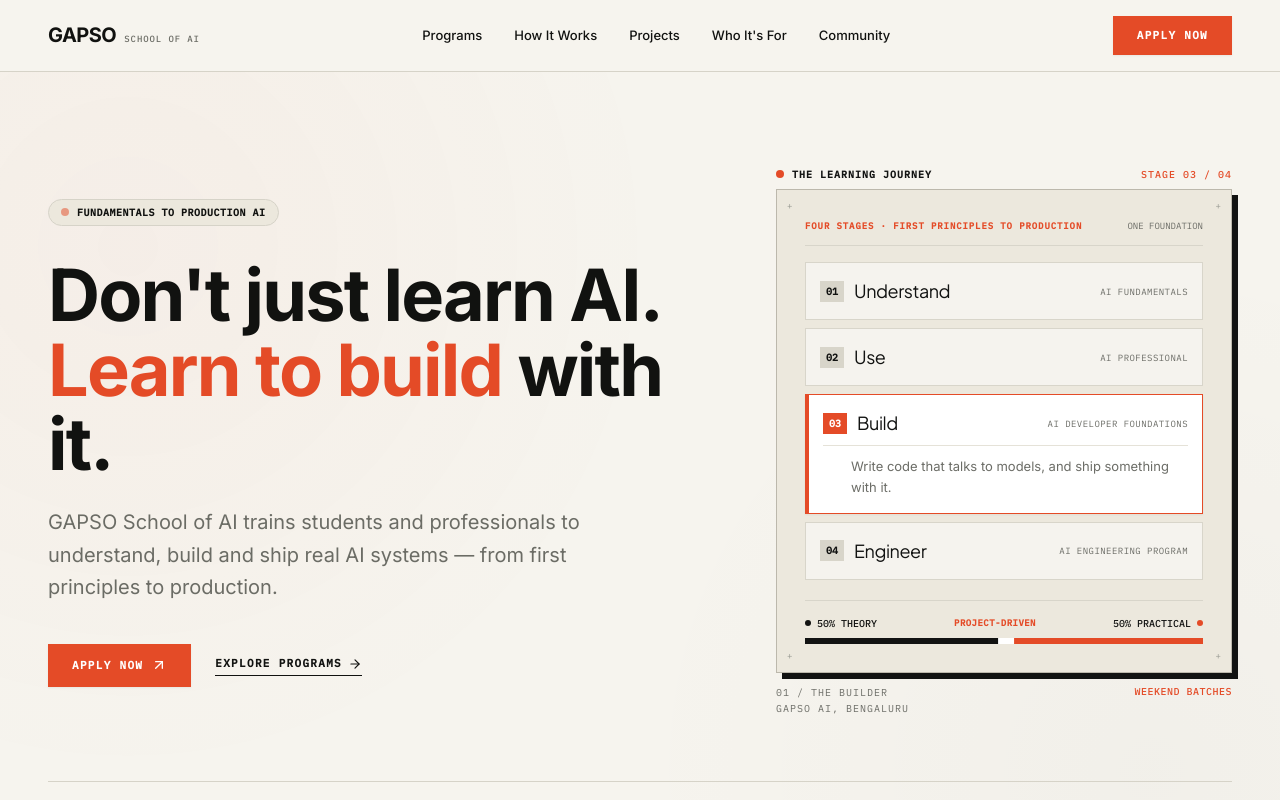
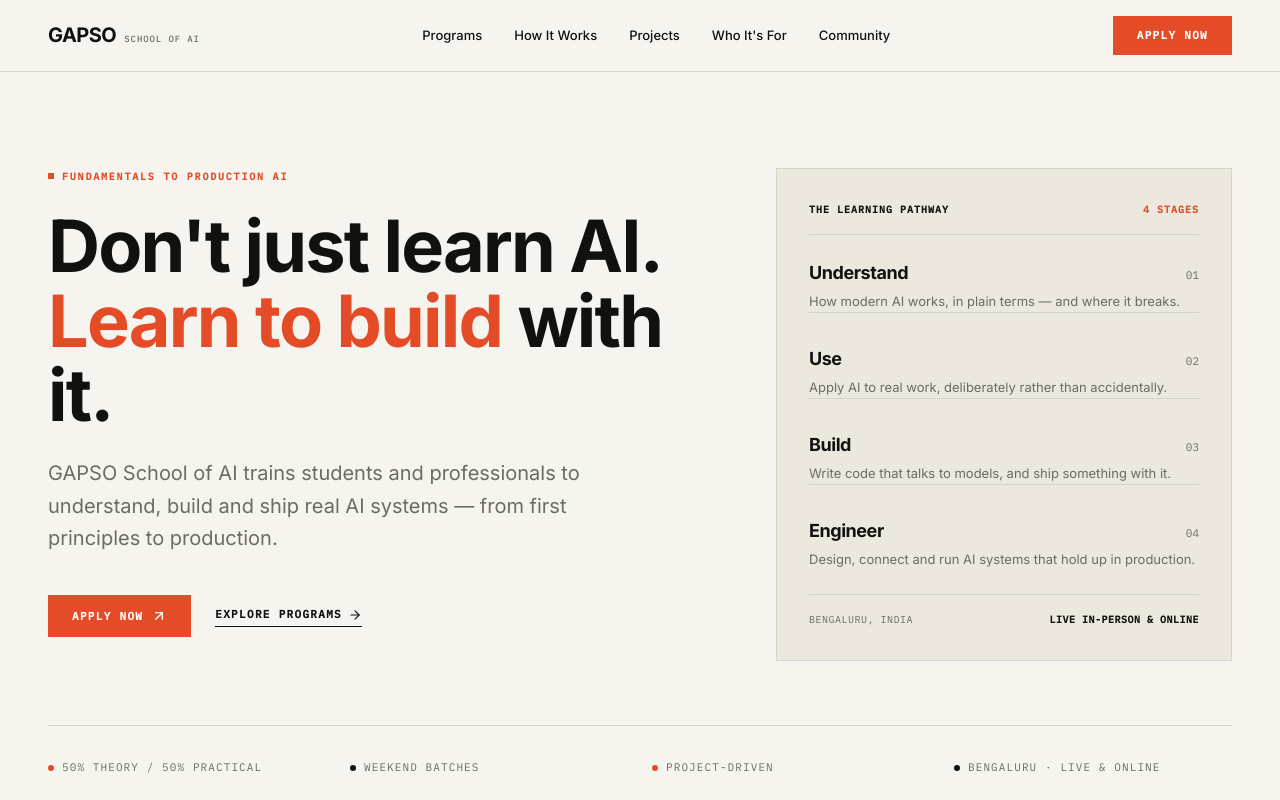
Before and after one commit to atomnoid/REDESIGNING-GAPSO-WEBSITE, a Next.js app: page / in a window 1280 px wide. Shown: the top 800 px of the page. Built offline with nearby package versions, Linux system fonts and the light colour scheme.

Commit message:
clean-human-editorial-zero-ai-artifacts

```diff
--- a/app/globals.css
+++ b/app/globals.css
@@ -45,12 +45,6 @@
   overflow-x: hidden;
 }
 
-/* Subtle background accent glow */
-.subtle-mesh {
-  background-image: radial-gradient(circle at 10% 20%, rgba(228, 75, 39, 0.035) 0%, transparent 40%),
-                    radial-gradient(circle at 90% 80%, rgba(17, 18, 16, 0.02) 0%, transparent 40%);
-}
-
 a {
   color: inherit;
   text-decoration: none;
@@ -88,16 +82,13 @@
   text-transform: uppercase;
   background: var(--signal);
   color: #fff;
-  transition: all 0.2s cubic-bezier(0.16, 1, 0.3, 1);
-  box-shadow: 0 1px 2px rgba(0,0,0,0.06);
+  transition: background 0.15s ease, transform 0.15s ease;
 }
 .btn:hover {
   background: var(--signal-h);
-  transform: translateY(-1px);
-  box-shadow: 0 4px 12px rgba(228, 75, 39, 0.2);
 }
 .btn:active {
-  transform: translateY(0);
+  transform: translateY(1px);
 }
 
 /* Secondary Button */
--- a/components/sections/HeroSection.tsx
+++ b/components/sections/HeroSection.tsx
@@ -1,30 +1,32 @@
-'use client'
-
 import React from 'react'
-import { ArrowUpRight, ArrowRight, Sparkles } from 'lucide-react'
-import { HeroAnimation } from './HeroAnimation'
+import { ArrowUpRight, ArrowRight } from 'lucide-react'
 
 interface HeroSectionProps {
   applyHref: string
 }
 
 export function HeroSection({ applyHref }: HeroSectionProps) {
+  const pathwayStages = [
+    { no: '01', title: 'Understand', desc: 'How modern AI works, in plain terms — and where it breaks.' },
+    { no: '02', title: 'Use', desc: 'Apply AI to real work, deliberately rather than accidentally.' },
+    { no: '03', title: 'Build', desc: 'Write code that talks to models, and ship something with it.' },
+    { no: '04', title: 'Engineer', desc: 'Design, connect and run AI systems that hold up in production.' },
+  ]
+
   return (
-    <section id="top" className="relative pt-16 md:pt-24 pb-20 md:pb-28 border-b border-[#D6D3C8] subtle-mesh overflow-hidden">
+    <section id="top" className="relative pt-16 md:pt-24 pb-20 md:pb-28 border-b border-[#D6D3C8]">
       <div className="max-w-7xl mx-auto px-6 md:px-12">
-        <div className="grid grid-cols-1 lg:grid-cols-12 gap-12 lg:gap-16 items-center">
+        <div className="grid grid-cols-1 lg:grid-cols-12 gap-12 lg:gap-16 items-start">
 
-          {/* Left Column: Bold, simple, modern typography */}
+          {/* Left Column: Bold, simple, human editorial typography */}
           <div className="lg:col-span-7">
-            {/* Creative Eyebrow Tag */}
-            <div className="inline-flex items-center gap-2 px-3 py-1 bg-[#ECE8DD] border border-[#D6D3C8] text-[#111210] rounded-full mb-8">
-              <span className="w-2 h-2 rounded-full bg-[#E44B27] animate-pulse" />
-              <span className="font-mono text-[10px] font-semibold tracking-wider uppercase">
+            <div className="flex items-center gap-2 mb-6">
+              <span className="w-1.5 h-1.5 bg-[#E44B27]" />
+              <span className="label">
                 Fundamentals to Production AI
               </span>
             </div>
 
-            {/* Headline with clean modern sans heading font */}
             <h1 className="text-5xl sm:text-6xl lg:text-7xl font-bold tracking-tight text-[#111210] leading-[1.04] mb-6">
               Don&apos;t just learn AI.{' '}
               <span className="text-[#E44B27] block sm:inline">
@@ -33,13 +35,11 @@
               with it.
             </h1>
 
-            {/* Subtitle */}
             <p className="text-lg md:text-xl text-[#6B6C65] max-w-xl leading-relaxed mb-10 font-normal">
               GAPSO School of AI trains students and professionals to understand,
               build and ship real AI systems — from first principles to production.
             </p>
 
-            {/* Actions */}
             <div className="flex flex-wrap items-center gap-4 sm:gap-6">
               <a href={applyHref} className="btn">
                 <span>Apply Now</span>
@@ -52,9 +52,39 @@
             </div>
           </div>
 
-          {/* Right Column: Dynamic, visually engaging animated pathway card */}
-          <div className="lg:col-span-5">
-            <HeroAnimation />
+          {/* Right Column: Clean, calm editorial pathway card */}
+          <div className="lg:col-span-5 bg-[#ECE8DD] border border-[#D6D3C8] p-7 sm:p-8">
+            <div className="flex items-center justify-between pb-4 mb-6 border-b border-[#D6D3C8]">
+              <span className="font-mono text-[10px] font-bold tracking-widest text-[#111210] uppercase">
+                THE LEARNING PATHWAY
+              </span>
+              <span className="font-mono text-[10px] text-[#E44B27] tracking-widest uppercase font-semibold">
+                4 STAGES
+              </span>
+            </div>
+
+            <div className="space-y-4 divide-y divide-[#D6D3C8]">
+              {pathwayStages.map((stage, idx) => (
+                <div key={stage.no} className={idx === 0 ? '' : 'pt-4'}>
+                  <div className="flex items-baseline justify-between mb-1">
+                    <span className="font-bold text-lg text-[#111210] tracking-tight">
+                      {stage.title}
+                    </span>
+                    <span className="font-mono text-[11px] text-[#6B6C65]">
+                      {stage.no}
+                    </span>
+                  </div>
+                  <p className="text-xs sm:text-[13px] text-[#6B6C65] leading-relaxed font-normal">
+                    {stage.desc}
+                  </p>
+                </div>
+              ))}
+            </div>
+
+            <div className="mt-6 pt-4 border-t border-[#D6D3C8] flex items-center justify-between font-mono text-[10px] text-[#6B6C65] uppercase tracking-wider">
+              <span>BENGALURU, INDIA</span>
+              <span className="text-[#111210] font-semibold">LIVE IN-PERSON &amp; ONLINE</span>
+            </div>
           </div>
         </div>
 
--- a/components/sections/ProjectsSection.tsx
+++ b/components/sections/ProjectsSection.tsx
@@ -25,53 +25,21 @@
           </p>
         </div>
 
-        {/* Featured RAG Capstone Banner */}
-        <div className="mb-14 p-8 sm:p-10 bg-[#ECE8DD] border border-[#BCB8AC] relative group">
-          <div className="flex items-center justify-between font-mono text-[10px] tracking-widest text-[#E44B27] font-bold uppercase mb-4">
-            <span>FEATURED CAPSTONE</span>
-            <span>RETRIEVAL ARCHITECTURE</span>
-          </div>
-          <h3 className="text-3xl sm:text-4xl font-bold text-[#111210] tracking-tight mb-3">
-            RAG System
-          </h3>
-          <p className="text-base text-[#6B6C65] max-w-2xl font-normal leading-relaxed mb-6">
-            Answer questions over a body of documents the model was never trained on — and know when it shouldn&apos;t answer at all.
-          </p>
-          <div className="pt-4 border-t border-[#D6D3C8] flex flex-wrap items-center gap-2 text-xs font-mono text-[#6B6C65]">
-            <span className="text-[#111210] font-semibold">PIPELINE:</span>
-            <span>ARCHITECTURE</span>
-            <span>·</span>
-            <span>DOCUMENTS</span>
-            <span>·</span>
-            <span>CHUNKING</span>
-            <span>·</span>
-            <span className="text-[#E44B27] font-semibold">EMBEDDINGS</span>
-            <span>·</span>
-            <span>VECTOR STORE</span>
-            <span>·</span>
-            <span>RETRIEVAL</span>
-            <span>·</span>
-            <span>ANSWER</span>
-          </div>
-        </div>
-
-        {/* 4 Projects Grid with modern typography */}
-        <div className="grid grid-cols-1 md:grid-cols-2 lg:grid-cols-4 gap-px bg-[#D6D3C8] border border-[#D6D3C8]">
+        <div className="divide-y divide-[#D6D3C8] border-t border-[#D6D3C8]">
           {projects.map((p, i) => (
-            <div key={p.title} className="p-8 bg-[#F6F4EE] hover:bg-[#ECE8DD]/60 transition-colors flex flex-col justify-between group">
-              <div>
-                <div className="flex items-center justify-between mb-4">
-                  <span className="font-mono text-xs font-bold text-[#E44B27]">0{i + 1}</span>
-                  <span className="font-mono text-[10px] font-semibold text-[#6B6C65] uppercase tracking-wider">{p.badge}</span>
-                </div>
-                <h3 className="text-xl sm:text-2xl font-bold text-[#111210] tracking-tight mb-3 group-hover:text-[#E44B27] transition-colors">
-                  {p.title}
-                </h3>
+            <div key={p.title} className="py-10 grid grid-cols-1 lg:grid-cols-12 gap-6 lg:gap-10 items-start hover:bg-[#ECE8DD]/30 px-4 -mx-4 transition-colors">
+              <div className="lg:col-span-1">
+                <span className="font-mono text-xs font-bold text-[#E44B27]">0{i + 1}</span>
+              </div>
+              <div className="lg:col-span-4">
+                <p className="font-mono text-[10px] font-semibold text-[#6B6C65] uppercase tracking-wider mb-1">{p.badge}</p>
+                <h3 className="text-2xl sm:text-3xl font-bold text-[#111210] tracking-tight">{p.title}</h3>
+              </div>
+              <div className="lg:col-span-5">
                 <p className="text-sm text-[#6B6C65] leading-relaxed font-normal">{p.desc}</p>
               </div>
-              <div className="pt-6 mt-6 border-t border-[#D6D3C8] flex items-center justify-between">
-                <span className="font-mono text-[9px] text-[#6B6C65] uppercase tracking-wider">PROJECT SPEC</span>
-                <ArrowRight className="w-3.5 h-3.5 text-[#6B6C65] group-hover:text-[#E44B27] group-hover:translate-x-1 transition-all" />
+              <div className="lg:col-span-2 flex lg:justify-end items-center pt-2 lg:pt-0">
+                <span className="font-mono text-[10px] text-[#6B6C65] uppercase tracking-wider">PROJECT SPEC</span>
               </div>
             </div>
           ))}
```
